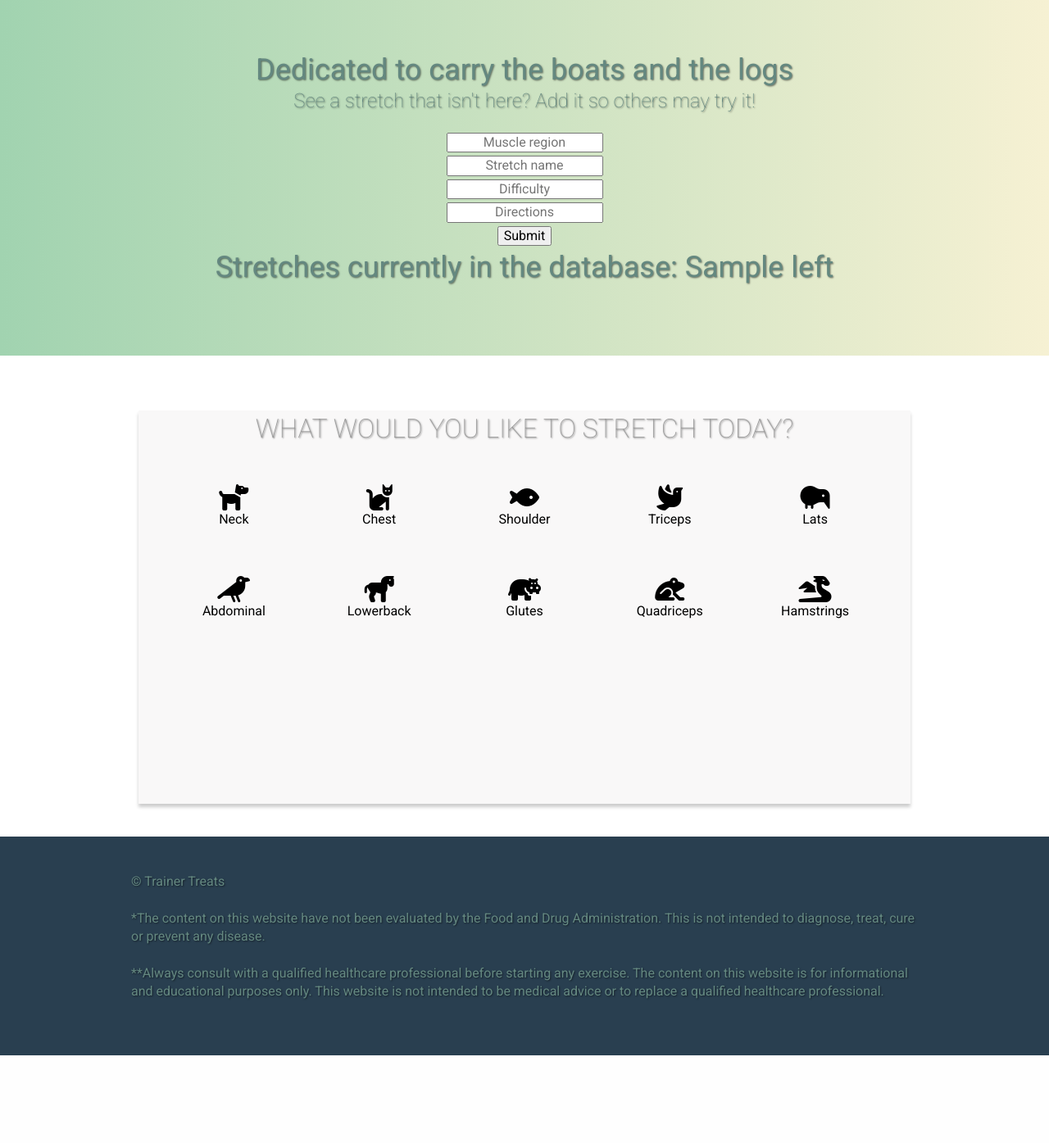
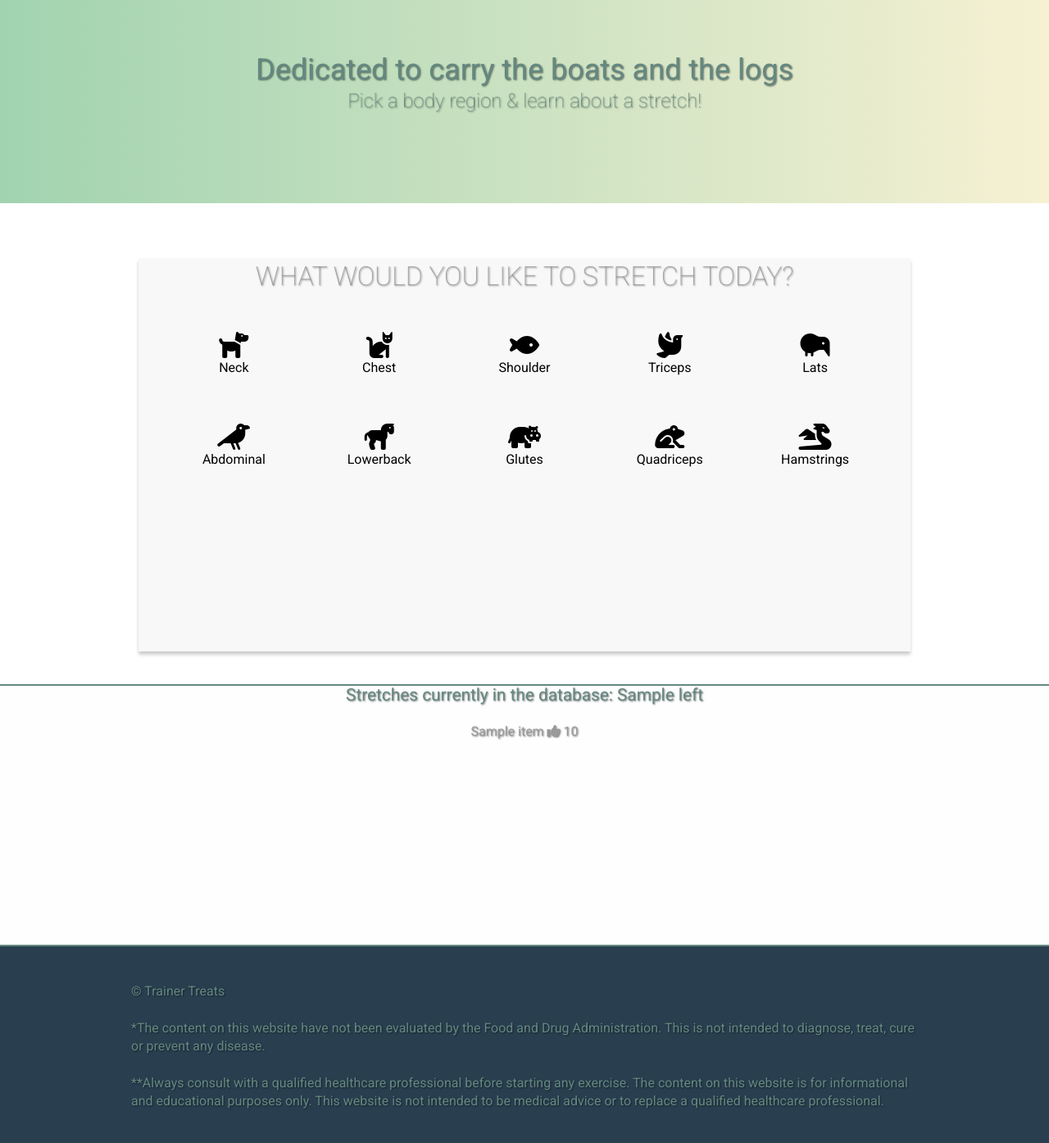
Before and after one commit to boobeh123/Trainer-Treats, a Node server app: template views/index.ejs in a window 1280 px wide. Shown: the part 175-1570 px from the top of the page at 82% size. Before the commit the page ends 1463 px from the top, so only its background shows below. Run offline with Node 20, Linux system fonts and the light colour scheme; the template is opened without the code that fills it: most values are stand-ins (such as "Sample title", 1, 10 or a date in 2020); some libraries are stand-ins or nearby versions.

Commit message:
Apply values to buttons & add side content

```diff
--- a/views/index.ejs
+++ b/views/index.ejs
@@ -24,21 +24,7 @@
     <div class="row-alt">
     <section class="container hero lead">
         <h2>Dedicated to carry the boats and the logs</h2>
-        <p>See a stretch that isn't here? Add it so others may try it!</p>
-        <form action="/addStretch" method="POST">
-            <!-- <select>
-                <option selected>Muscle region</option>
-            </select> -->
-            <!-- <select>
-                <option selected>Stretch difficulty</option>
-            </select> -->
-            <input type="text" placeholder="Muscle region" name="muscleRegion">
-            <input type="text" placeholder="Stretch name" name="stretchName">
-            <input type="text" placeholder="Difficulty" name="stretchDiff">
-            <input type="text" placeholder="Directions" name="stretchDir">
-            <input type="submit">
-        </form>
-        <h2>Stretches currently in the database: <%= left %></h2>
+        <p>Pick a body region & learn about a stretch!</p>
     </section>
     </div>
     <div class="row">
@@ -46,84 +32,93 @@
             <section class="content">
                 <p>WHAT WOULD YOU LIKE TO STRETCH TODAY?</p>
                 <li class="show-modal">
-                    <button class="body-buttons">
+                    <button class="body-buttons neck" value="neck">
                         <i class="fas fa-dog fa-2xl"></i>
                         <p>Neck</p>
                     </button>
-                    <button class="body-buttons">
+                    <button class="body-buttons" value="chest">
                         <i class="fas fa-cat fa-2xl"></i>
                         <p>Chest</p>
                     </button>
-                    <button class="body-buttons">
+                    <button class="body-buttons" value="Shoulder">
                         <i class="fas fa-fish fa-2xl"></i>
                         <p>Shoulder</p>
                     </button>
-                    <button class="body-buttons">
+                    <button class="body-buttons" value="Triceps">
                         <i class="fas fa-dove fa-2xl"></i>
                         <p>Triceps</p>
                     </button>
-                    <button class="body-buttons">
+                    <button class="body-buttons" value="Lats">
                         <i class="fas fa-kiwi-bird fa-2xl"></i>
                         <p>Lats</p>
                     </button>
-                    <button class="body-buttons">
+                    <button class="body-buttons" value="Abdominal">
                         <i class="fas fa-crow fa-2xl"></i>
                         <p>Abdominal</p>
                     </button>
-                    <button class="body-buttons">
+                    <button class="body-buttons" value="Lowerback">
                         <i class="fas fa-horse fa-2xl"></i>
                         <p>Lowerback</p>
                     </button>
-                    <button class="body-buttons">
+                    <button class="body-buttons" value="Glutes">
                         <i class="fas fa-hippo fa-2xl"></i>
                         <p>Glutes</p>
                     </button>
-                    <button class="body-buttons">
+                    <button class="body-buttons" value="Quadriceps">
                         <i class="fas fa-frog fa-2xl"></i>
                         <p>Quadriceps</p>
                     </button>
-                    <button class="body-buttons">
+                    <button class="body-buttons" value="Hamstrings">
                         <i class="fas fa-dragon fa-2xl"></i>
                         <p>Hamstrings</p>
                     </button>
                 </li>
 
                 <div class="modal hidden">
-                    <h3>Stretch name</h3>
-                    <h3>Muscle name</h3>
-                    <h3>Difficulty</h3>
-                    <h3>Instructions</h3>
+                    <h3>Region: <span class="stretchMuscle"></span></h3>
+                    <h3>Stretch: <span class="stretchName"></span></h3>
+                    <h3>Difficulty: <span class="stretchDifficulty"></span></h3>
+                    <h3 class="stretchDirections"></h3>
 
-                    <img
-                      class="surprise-image"
-                      src=""
-                      alt="Photo-of-stretch"
-                    />
+                    <img class="stretch-image" src="#" alt="Photo-of-stretch" />
 
-                    <div>
+                    <!-- <div>
                         <button class="more-modal">More!</button>
-                    </div>
+                    </div> -->
                     <div>
                         <button class="close-modal">&times;</button>
                     </div>
                 </div>
                 <div class="overlay hidden"></div>
             </section>
-            <!-- <h1>Stretches: </h1> -->
-            <!-- <ul class="todoItems"> -->
-            <!-- <% for(let i=0; i < items.length; i++) {%> -->
-                <!-- <li class="item"> -->
-                    <!-- <span>Region: <%= items[i].muscle %></span> -->
-                    <!-- <span class='fa fa-trash'></span> -->
-                    <!-- <span class='fas fa-check'></span> -->
-                    <!-- <span class='fas fa-wrench'></span> -->
-                    <!-- <p>Difficulty: <%= items[i].difficulty %></p> -->
-                    <!-- <p>Stretch name: <%= items[i].name %></p> -->
-                    <!-- <p>Stretch name: <%= items[i].instructions %></p> -->
-                <!-- </li> -->
-            <!-- <% } %> -->
-            <!-- </ul> -->
         </div>
+    </div>
+    <div class="side-content">
+        <ul>
+            <h3>Stretches currently in the database: <%= left %></h3>
+            <ul class="todoItems">
+            <% for(let i=0; i < items.length; i++) {%>
+                <li class="item">
+                    <span><%= items[i].name %></span>
+                    <span class='fa fa-thumbs-up'></span>
+                    <span><%= items[i].likes %></span>
+                </li>
+            <% } %>
+            <!-- <form action="/addStretch" method="POST">
+                <select>
+                    <option selected>Muscle region</option>
+                </select>
+                <select>
+                    <option selected>Stretch difficulty</option>
+                </select>
+                <input type="text" placeholder="Muscle region" name="muscleRegion">
+                <input type="text" placeholder="Stretch name" name="stretchName">
+                <input type="text" placeholder="Difficulty" name="stretchDiff">
+                <input type="text" placeholder="Directions" name="stretchDir">
+                <input type="submit">
+            </form> -->
+            </ul>
+        </ul>
     </div>
     <footer class="container clearfix primary-footer">
         <p>&copy; Trainer Treats</p>
```
